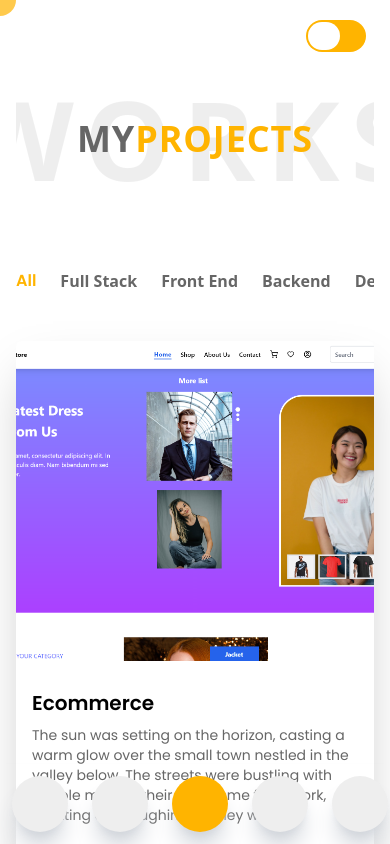
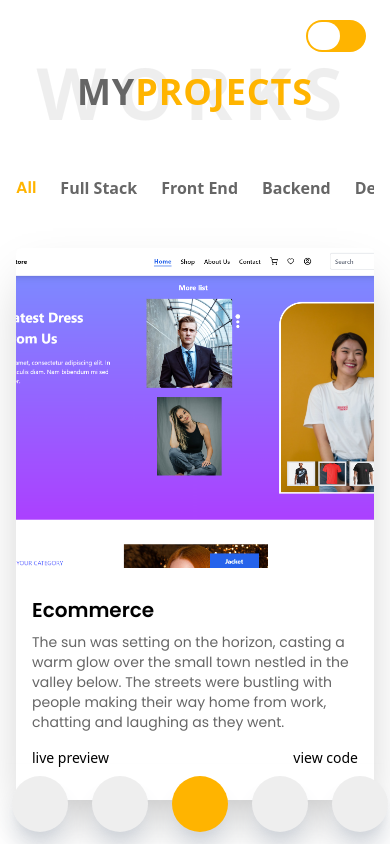
Before and after one commit to prama12/Portfolio-next, a Next.js app: page /projects in a window 390 px wide. Shown: the top 844 px of the page. Built offline with nearby package versions, Linux system fonts and the light colour scheme.

Commit message:
finally final

```diff
--- a/components/about/AboutMe.jsx
+++ b/components/about/AboutMe.jsx
@@ -7,8 +7,10 @@ const AboutMe = () => {
   return (
     <AnimateLayout>
       <div className=" dark:bg-black pb-16 w-padding">
-      <Title firstdata="about" seconddata="me" backgroundtext="resume" />
-      <PersonalInfo />
+        <div className=" py-10">
+          <Title firstdata="about" seconddata="me" backgroundtext="resume" />
+        </div>
+        <PersonalInfo />
       </div>
     </AnimateLayout>
   )
--- a/components/commen/Title.jsx
+++ b/components/commen/Title.jsx
@@ -3,7 +3,7 @@ import React from 'react'
 const Title = ({ firstdata, seconddata, backgroundtext }) => {
     return (
         <div className="relative flex justify-center items-center overflow-hidden">
-            <div className=" relative text-[110px] font-extrabold tracking-[0.7rem] text-primary-dark dark:text-primary-light opacity-10 ">{backgroundtext.toUpperCase()}</div>
+            <div className=" relative text-7xl md:text-[110px] font-extrabold tracking-[0.7rem] text-primary-dark dark:text-primary-light opacity-10 ">{backgroundtext.toUpperCase()}</div>
             <div className="absolute text-4xl sm:text-6xl font-extrabold tracking-wide text-primary-dark dark:text-primary-light "><span>{firstdata.toUpperCase()}</span><span className=" text-primary-yellow">{seconddata.toUpperCase()}</span></div>
         </div>
     )
--- a/components/layout/AnimateLayout.jsx
+++ b/components/layout/AnimateLayout.jsx
@@ -25,7 +25,7 @@ const AnimateLayout = ({ children }) => {
         <div className=" bg-gray-100 dark:bg-gray-900 w-full h-screen ">
             <div className={` relative bg-white dark:bg-black w-full dark:border-b-4 dark:border-blue-900 ${animator ? " h-screen " : "  h-0  "} ease-out duration-1000 transition-all `}>
                 <div className={`${animator ? "opacity-100 pt-0" : "opacity-0 pt-20"} delay-700 duration-1000`}>
-                    <div style={{ position: "fixed", top: mousePosition.y - 16, left: mousePosition.x - 16 }} className="w-8 h-8 rounded-full bg-primary-yellow opacity-70 duration-300 ease-out"></div>
+                    <div style={{ position: "fixed", top: mousePosition.y - 16, left: mousePosition.x - 16 }} className="w-8 h-8 rounded-full bg-primary-yellow hidden xl:block opacity-70 duration-300 ease-out"></div>
 
                     {children}
                 </div>
--- a/components/layout/Navbar.jsx
+++ b/components/layout/Navbar.jsx
@@ -5,7 +5,7 @@ import NavbarHover from "./NavbarHover";
 const Navbar = () => {
   return (
     <>
-      <nav className=" fixed bottom-0 animation lg:bg-transparent shadow-md lg:shadow-none w-full lg:w-fit lg:right-0 z-50 flex lg:h-screen items-center justify-center ">
+      <nav className=" fixed bottom-0 animation lg:bg-transparent shadow-md lg:shadow-none w-full lg:w-fit lg:right-0 flex lg:h-screen items-center justify-center z-[9999]">
         <div className=" flex flex-row lg:flex-col w-full sm:px-10 lg:px-0  sm:gap-5 justify-between lg:justify-center lg:items-end py-3 ">
           {navdata.map((data) => {
             return (
--- a/components/project/Project.jsx
+++ b/components/project/Project.jsx
@@ -38,11 +38,11 @@ const Project = () => {
                     <Title firstdata="my" seconddata="projects" backgroundtext="works" />
 
                     {/* <div className='   bg-red-400 w-full px-2'> */}
-                    <div className='  flex overflow-x-scroll justify-center gap-6 mt-12 w-full '>
-                        <button onClick={() => setFiltercategory("all")} className={` ${filtercategory === "all" ? "text-primary-yellow" : "text-primary-dark"} duration-500 capitalize font-semibold text-primary-dark font-Poppins`}>
+                    <div className='  flex overflow-x-auto justify-center gap-6 mt-12 w-full '>
+                        <button onClick={() => setFiltercategory("all")} className={` z-30 ${filtercategory === "all" ? "text-primary-yellow" : "text-primary-dark"} duration-500 capitalize font-semibold text-primary-dark font-Poppins`}>
                             all
                         </button>
-                        <div className=' flex gap-6'>
+                        <div className=' flex gap-6 z-30'>
                             {
                                 categories.map((category, index) => {
                                     return (
@@ -56,7 +56,7 @@ const Project = () => {
                     </div>
                     {/* </div> */}
 
-                    <div className=' grid md:grid-cols-2  lg:grid-cols-3 gap-x-10 gap-y-16 my-12 '>
+                    <div className=' grid md:grid-cols-2  lg:grid-cols-3 gap-5 md:gap-10 my-12 '>
                         {projectstate.map((data, index) => {
                             return (
                                 <ProjectCard key={index} {...data} />
--- a/components/project/ProjectCard.jsx
+++ b/components/project/ProjectCard.jsx
@@ -5,18 +5,20 @@ const ProjectCard = ({ category, githublink, link, description, title, imagelink
     const [imageMagnify, setImageMagnify] = useState(false)
     return (
         <div onMouseEnter={() => setImageMagnify(true)} onMouseLeave={() => setImageMagnify(false)} className=' w-full dark:shadow-gray-800 mb-16 overflow-hidden rounded-md shadow-2xl cursor-pointer'>
-            <div className={` w-full ${imageMagnify && " scale-125"} duration-500 relative h-80  `}>
+            <div className={` w-full h-80 overflow-hidden `}>
                 {/* <img src={imagelink} alt="project-image" /> */}
-                <Image src={imagelink} alt="project_image" layout='fill' objectFit='cover' />
+                <div className={`${imageMagnify && " scale-125"} duration-500 relative h-full `}>
+                    <Image src={imagelink} alt="project_image" layout='fill' objectFit='cover' />
+                </div>
             </div>
             <div className=' p-4'>
                 <div className=' text-xl font-Poppins mt-3 font-semibold capitalize dark:text-white'>{title}</div>
                 <div className=' text-primary-dark font-Poppins text-sm mt-2 '>{description}</div>
-                <div className=' flex justify-between my-4'>
-                    <a href={link} target="_blank" rel="noreferrer">
+                <div className=' flex justify-between my-4 dark:text-white animation font-thin text-sm '>
+                    <a className='hover:underline z-[99]' href={link} target="_blank" rel="noreferrer">
                         <div>live preview</div>
                     </a>
-                    <a href={githublink} target="_blank" rel="noreferrer">
+                    <a className='hover:underline z-[99]' href={githublink} target="_blank" rel="noreferrer">
                         <div>view code</div>
                     </a>
                 </div>
--- a/components/toggle/Toggle.jsx
+++ b/components/toggle/Toggle.jsx
@@ -9,7 +9,7 @@ const Toggle = () => {
   const { dark, setDark } = useContext(ThemeContext)
   return (
     <>
-      <div className=" fixed top-5 right-6 z-[99]">
+      <div className=" fixed top-5 right-6 z-[99999]">
         <div onClick={() => setDark(!dark)} className={`w-[60px] h-8 cursor-pointer rounded-2xl p-0.5 ${dark ? " bg-gray-400" : " bg-primary-yellow"}`}>
           <div className={`relative w-8 h-full text-white flex justify-center items-center duration-500 rounded-full  ${dark ? "-right-6 bg-primary-dark text-white" : "right-0 bg-white text-primary-dark"}`}>
             {dark ? <Moon /> : <Sun />}
```
